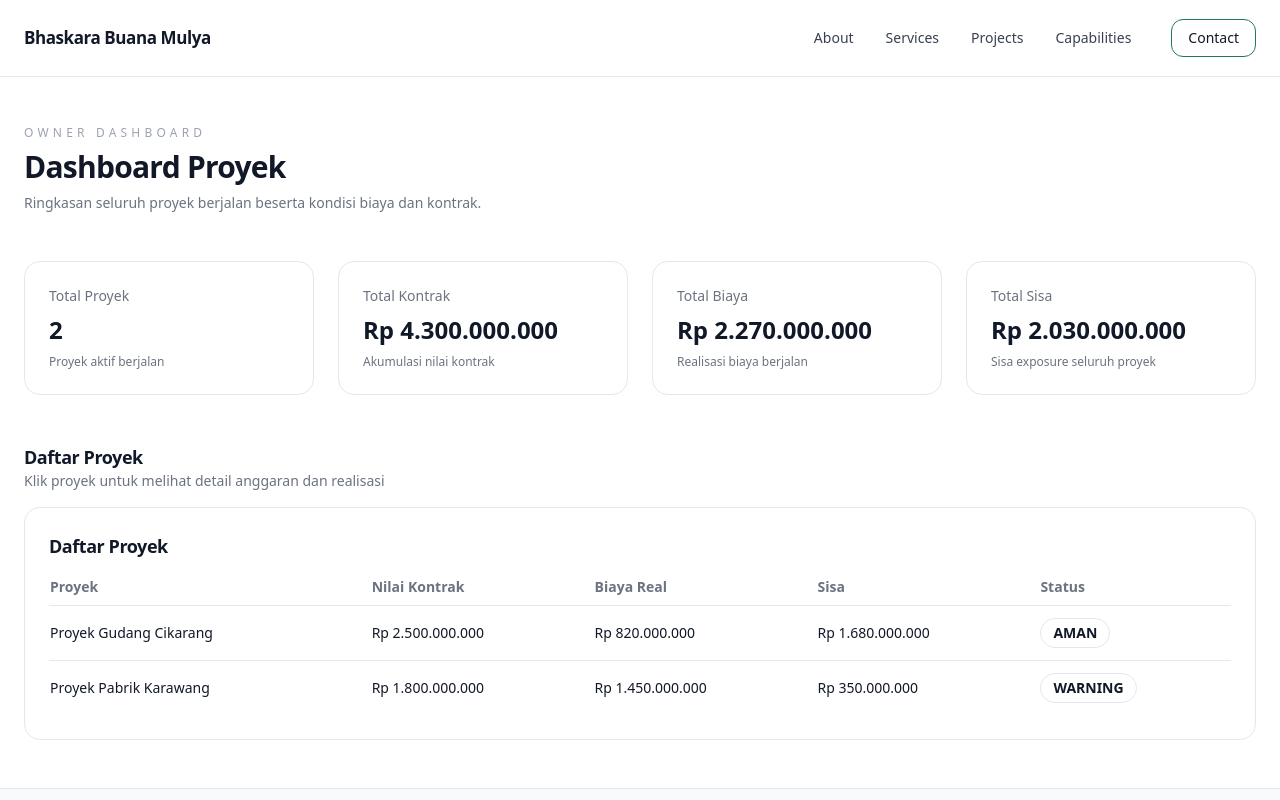
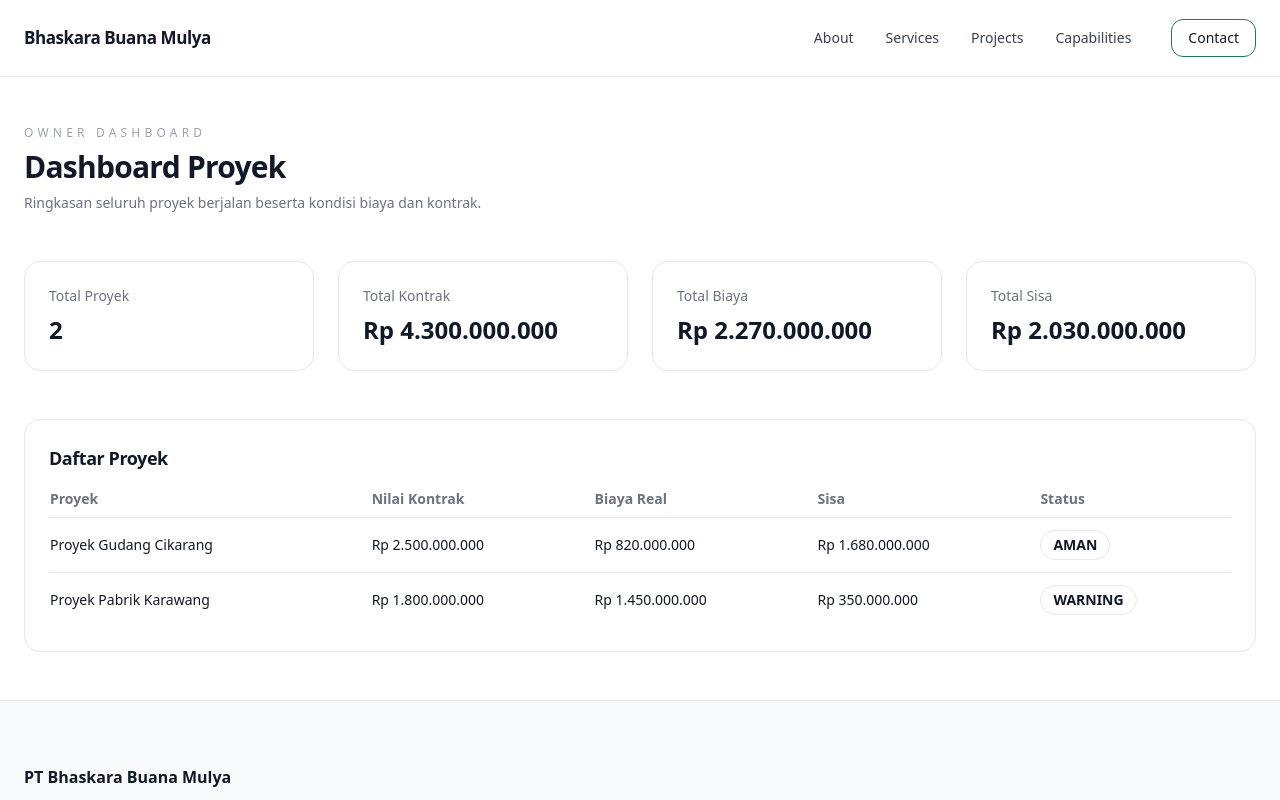
Before and after one commit to herlan-syihabudin/Bhaskara, a Next.js app: page /dashboard in a window 1280 px wide. Shown: the top 800 px of the page. Built offline with nearby package versions, Linux system fonts and the light colour scheme.

Commit message:
Update page.tsx

```diff
--- a/app/(dash)/dashboard/page.tsx
+++ b/app/(dash)/dashboard/page.tsx
@@ -1,42 +1,31 @@
-import { projects } from "@/lib/dummy/projectBudget";
+// /app/(dash)/dashboard/page.tsx
+import { projectBudgets, getBudgetSummary } from "@/lib/dummy/projectBudget";
+import { ProjectBudget } from "@/lib/dummy/projectBudget";
 import KpiCard from "@/components/dashboard/KpiCard";
 import ProjectTable from "@/components/dashboard/ProjectTable";
 
 /* ===============================
    SUMMARY CALCULATOR (OWNER)
 ================================ */
-function getSummary(projects: typeof projects) {
+function getSummary(projects: ProjectBudget[]) {
   const totalProyek = projects.length;
-
-  const totalKontrak = projects.reduce(
-    (sum, p) => sum + p.nilaiKontrak,
-    0
-  );
-
-  const totalBiaya = projects.reduce(
-    (sum, p) => sum + p.biayaReal,
-    0
-  );
-
-  const totalSisa = projects.reduce(
-    (sum, p) => sum + p.sisaBudget,
-    0
-  );
+  const totalKontrak = projects.reduce((a, b) => a + b.nilaiKontrak, 0);
+  const totalBiaya = projects.reduce((a, b) => a + b.biayaReal, 0);
 
   return {
     totalProyek,
     totalKontrak,
     totalBiaya,
-    totalSisa,
+    totalSisa: totalKontrak - totalBiaya,
   };
 }
 
 export default function OwnerDashboardPage() {
-  const summary = getSummary(projects);
+  const summary = getSummary(projectBudgets);
 
   return (
     <section className="container-bbm py-12 space-y-12">
-      {/* ================= HEADER ================= */}
+      {/* HEADER */}
       <div className="max-w-2xl">
         <p className="text-xs tracking-[0.35em] text-gray-400 uppercase mb-2">
           OWNER DASHBOARD
@@ -51,47 +40,16 @@ export default function OwnerDashboardPage() {
         </p>
       </div>
 
-      {/* ================= KPI SUMMARY ================= */}
+      {/* KPI */}
       <div className="grid sm:grid-cols-2 lg:grid-cols-4 gap-6">
-        <KpiCard
-          title="Total Proyek"
-          value={summary.totalProyek}
-          type="text"
-          subtitle="Proyek aktif berjalan"
-        />
-
-        <KpiCard
-          title="Total Kontrak"
-          value={summary.totalKontrak}
-          subtitle="Akumulasi nilai kontrak"
-        />
-
-        <KpiCard
-          title="Total Biaya"
-          value={summary.totalBiaya}
-          subtitle="Realisasi biaya berjalan"
-        />
-
-        <KpiCard
-          title="Total Sisa"
-          value={summary.totalSisa}
-          subtitle="Sisa exposure seluruh proyek"
-        />
+        <KpiCard title="Total Proyek" value={summary.totalProyek} type="text" />
+        <KpiCard title="Total Kontrak" value={summary.totalKontrak} />
+        <KpiCard title="Total Biaya" value={summary.totalBiaya} />
+        <KpiCard title="Total Sisa" value={summary.totalSisa} />
       </div>
 
-      {/* ================= PROJECT LIST ================= */}
-      <div className="space-y-4">
-        <div>
-          <h2 className="text-lg font-semibold text-gray-900">
-            Daftar Proyek
-          </h2>
-          <p className="text-sm text-gray-500">
-            Klik proyek untuk melihat detail anggaran dan realisasi
-          </p>
-        </div>
-
-        <ProjectTable projects={projects} />
-      </div>
+      {/* TABLE */}
+      <ProjectTable projects={projectBudgets} />
     </section>
   );
 }
```
